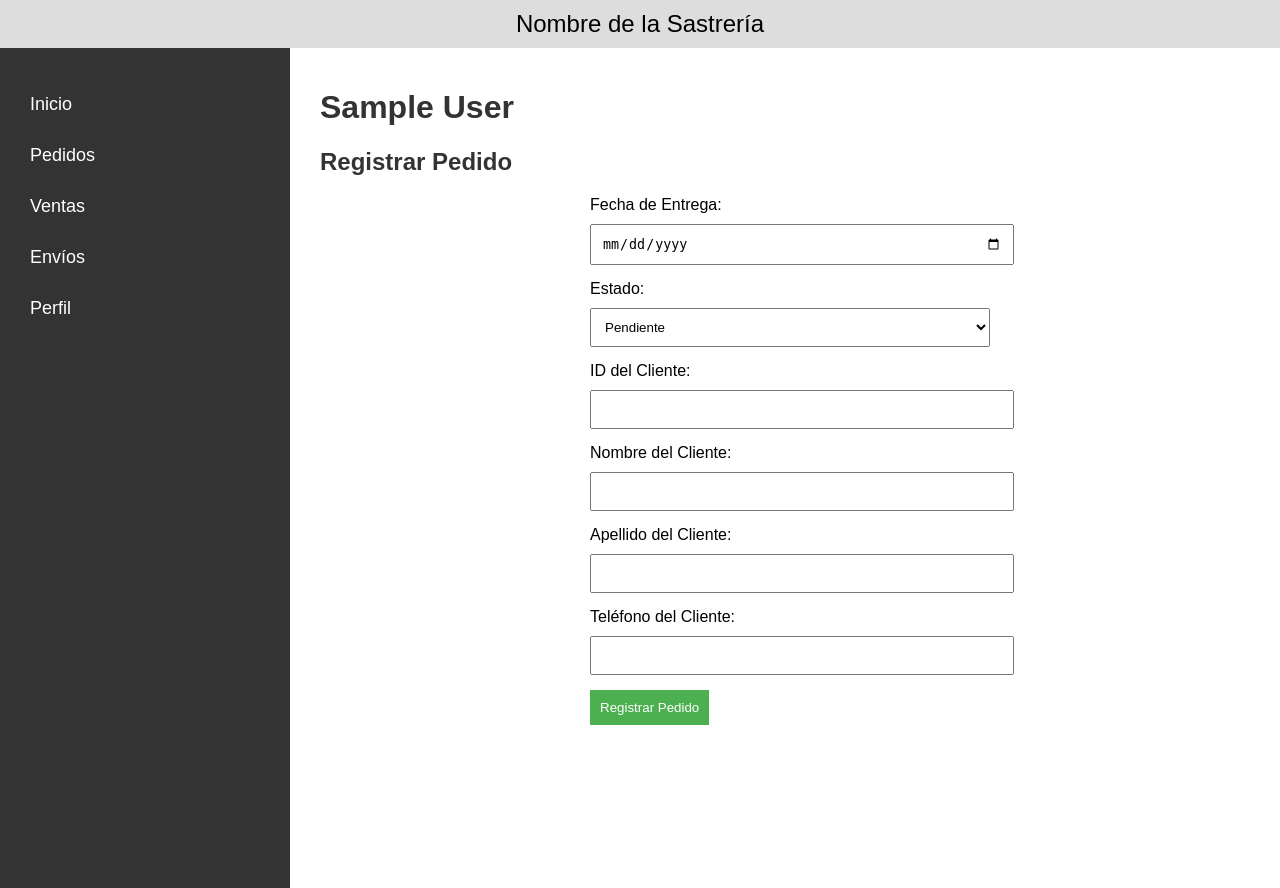
After one commit to Cdrian18/ProyectoBD1, a PHP site: page /pedidos.php in a window 1280 px wide. The commit adds this page. Run offline with PHP 8.4, Linux system fonts and the light colour scheme; the visitor is signed in with stand-in values (Sample User, id 1).

Commit message:
Correcion manejo de sesion y conexion,inicio seccion de pedidos

```diff
--- /dev/null
+++ b/sastre/CSS/PedidosStyles.css
@@ -0,0 +1,117 @@
+/* Estilos para la página de pedidos */
+
+body {
+    font-family: Arial, sans-serif;
+    margin: 0;
+    padding: 0;
+}
+
+.container {
+    display: flex;
+}
+
+.sidebar {
+    width: 200px;
+    background-color: #333;
+    color: #fff;
+    padding: 20px;
+}
+
+.main-content {
+    flex: 1;
+    padding: 20px;
+}
+
+h1, h2 {
+    color: #333;
+}
+
+form {
+    max-width: 400px;
+    margin: auto;
+}
+
+label {
+    display: block;
+    margin-bottom: 10px;
+}
+
+input, select {
+    width: 100%;
+    padding: 10px;
+    margin-bottom: 15px;
+}
+
+button {
+    background-color: #4CAF50;
+    color: white;
+    padding: 10px;
+    border: none;
+    cursor: pointer;
+}
+
+button:hover {
+    background-color: #45a049;
+}
+body {
+    margin: 0;
+    font-family: Arial, sans-serif;
+}
+
+.header {
+    background-color: #ddd; /* Color sutilmente diferente al del menú lateral */
+    padding: 10px;
+    text-align: center;
+}
+
+.logo {
+    font-size: 24px;
+}
+
+.container {
+    display: flex;
+}
+
+.sidebar {
+    width: 250px; /* Ancho del menú lateral */
+    background-color: #333;
+    padding-top: 20px;
+    position: absolute;
+    height: 100%;
+}
+
+.sidebar ul {
+    list-style: none;
+    padding: 0;
+}
+
+.sidebar li {
+    margin-bottom: 10px;
+}
+
+.sidebar a {
+    text-decoration: none;
+    color: #fff;
+    font-size: 18px;
+    padding: 10px;
+    display: block;
+    transition: background-color 0.3s ease; /* Efecto de transición al pasar el ratón */
+}
+
+.sidebar a:hover {
+    background-color: #555; /* Cambia el color al pasar el ratón */
+}
+
+.main-content {
+    flex-grow: 1;
+    padding: 20px;
+    margin-left: 300px;
+}
+
+h1 {
+    color: #333;
+}
+.main-content h2 {
+    z-index: 1000;
+
+}
--- /dev/null
+++ b/sastre/conexion.php
@@ -0,0 +1,16 @@
+<?php
+// Configuración de la conexión a la base de datos
+$servername = "localhost";
+$username = "root";
+$password = "";
+$dbname = "sastre";
+
+// Crear la conexión
+$conn = new mysqli($servername, $username, $password, $dbname);
+$conn->set_charset("utf8mb4");
+
+// Verificar la conexión
+if ($conn->connect_error) {
+    die("Conexión fallida: " . $conn->connect_error);
+}
+?>
--- /dev/null
+++ b/sastre/pedidos.php
@@ -0,0 +1,116 @@
+<?php
+include_once "conexion.php";
+include_once "sesion.php";
+// Verificar si no hay una sesión de empleado iniciada
+if (!isset($_SESSION['idEmpleado'])) {
+    header("Location: login.php");
+    exit();
+}
+
+// Verificar si se ha enviado el formulario de registro de pedido
+if ($_SERVER["REQUEST_METHOD"] == "POST") {
+    // Obtener datos del formulario
+    $fecha_entrega = $_POST['fecha_entrega'];
+    $estado = $_POST['estado'];
+    $id_cliente = $_POST['id_cliente'];
+    $nombre_cliente = $_POST['nombre_cliente'];
+    $apellido_cliente = $_POST['apellido_cliente'];
+    $telefono_cliente = $_POST['telefono_cliente'];
+
+    // Validar los datos según tus necesidades
+
+    // Insertar el nuevo cliente si no existe
+    $sql_cliente = "INSERT INTO Clientes (id_Cliente, nombre, apellido, telefono)
+                    VALUES ('$id_cliente', '$nombre_cliente', '$apellido_cliente', '$telefono_cliente')
+                    ON DUPLICATE KEY UPDATE nombre = '$nombre_cliente', apellido = '$apellido_cliente', telefono = '$telefono_cliente'";
+
+    $conn->query($sql_cliente);
+
+    // Obtener el ID del cliente
+    $sql_get_cliente_id = "SELECT id_Cliente FROM Clientes WHERE id_Cliente = '$id_cliente'";
+    $result_cliente_id = $conn->query($sql_get_cliente_id);
+
+    if ($result_cliente_id->num_rows > 0) {
+        $row_cliente = $result_cliente_id->fetch_assoc();
+        $id_cliente = $row_cliente['id_Cliente'];
+    }
+
+    // Insertar el nuevo pedido en la base de datos
+    $sql_pedido = "INSERT INTO Pedidos (fecha_entrega, estado, idCliente)
+                   VALUES ('$fecha_entrega', '$estado', '$id_cliente')";
+
+    if ($conn->query($sql_pedido) === TRUE) {
+        echo "Pedido registrado con éxito";
+    } else {
+        echo "Error al registrar el pedido: " . $conn->error;
+    }
+}
+
+// Cerrar la conexión a la base de datos
+$conn->close();
+?>
+<!DOCTYPE html>
+<html lang="es">
+
+<head>
+    <meta charset="UTF-8">
+    <meta name="viewport" content="width=device-width, initial-scale=1.0">
+    <link rel="stylesheet" href="CSS/PedidosStyles.css">
+    <title>Registrar Pedido</title>
+</head>
+
+<body>
+
+    <div class="header">
+        <div class="logo">Nombre de la Sastrería</div>
+    </div>
+
+    <div class="container">
+        <!-- Menú lateral -->
+        <nav class="sidebar">
+            <ul>
+                <li><a href="main.php">Inicio</a></li>
+                <li><a href="pedidos.php">Pedidos</a></li>
+                <li><a href="ventas.php">Ventas</a></li>
+                <li><a href="envios.php">Envíos</a></li>
+                <li><a href="perfil.php">Perfil</a></li>
+            </ul>
+        </nav>
+
+        <!-- Contenido principal -->
+        <div class="main-content">
+            <h1><?php echo $nombreEmpleado; ?></h1>
+
+            <h2>Registrar Pedido</h2>
+            <form action="<?php echo $_SERVER['PHP_SELF']; ?>" method="post">
+                <label for="fecha_entrega">Fecha de Entrega:</label>
+                <input type="date" id="fecha_entrega" name="fecha_entrega" required>
+
+                <label for="estado">Estado:</label>
+                <select id="estado" name="estado">
+                    <option value="Pendiente">Pendiente</option>
+                    <option value="En proceso">En proceso</option>
+                    <option value="Entregado">Entregado</option>
+                </select>
+
+                <!-- Agregar campos para el cliente -->
+                <label for="id_cliente">ID del Cliente:</label>
+                <input type="text" id="id_cliente" name="id_cliente" required>
+
+                <label for="nombre_cliente">Nombre del Cliente:</label>
+                <input type="text" id="nombre_cliente" name="nombre_cliente" required>
+
+                <label for="apellido_cliente">Apellido del Cliente:</label>
+                <input type="text" id="apellido_cliente" name="apellido_cliente" required>
+
+                <label for="telefono_cliente">Teléfono del Cliente:</label>
+                <input type="text" id="telefono_cliente" name="telefono_cliente" required>
+
+                <button type="submit">Registrar Pedido</button>
+            </form>
+        </div>
+    </div>
+
+</body>
+
+</html>
--- /dev/null
+++ b/sastre/sesion.php
@@ -0,0 +1,13 @@
+<?php
+// Iniciar la sesión
+session_start();
+
+// Verificar si el usuario está autenticado
+if (!isset($_SESSION['idEmpleado'])) {
+    header("Location: login.php");
+    exit();
+}
+
+// Obtener el nombre del empleado de la sesión
+$nombreEmpleado = $_SESSION['nombreEmpleado'];
+?>
```
Also changed, not shown: sastre/login.php (+25 -35 lines), sastre/main.php (+10 -1 lines).
